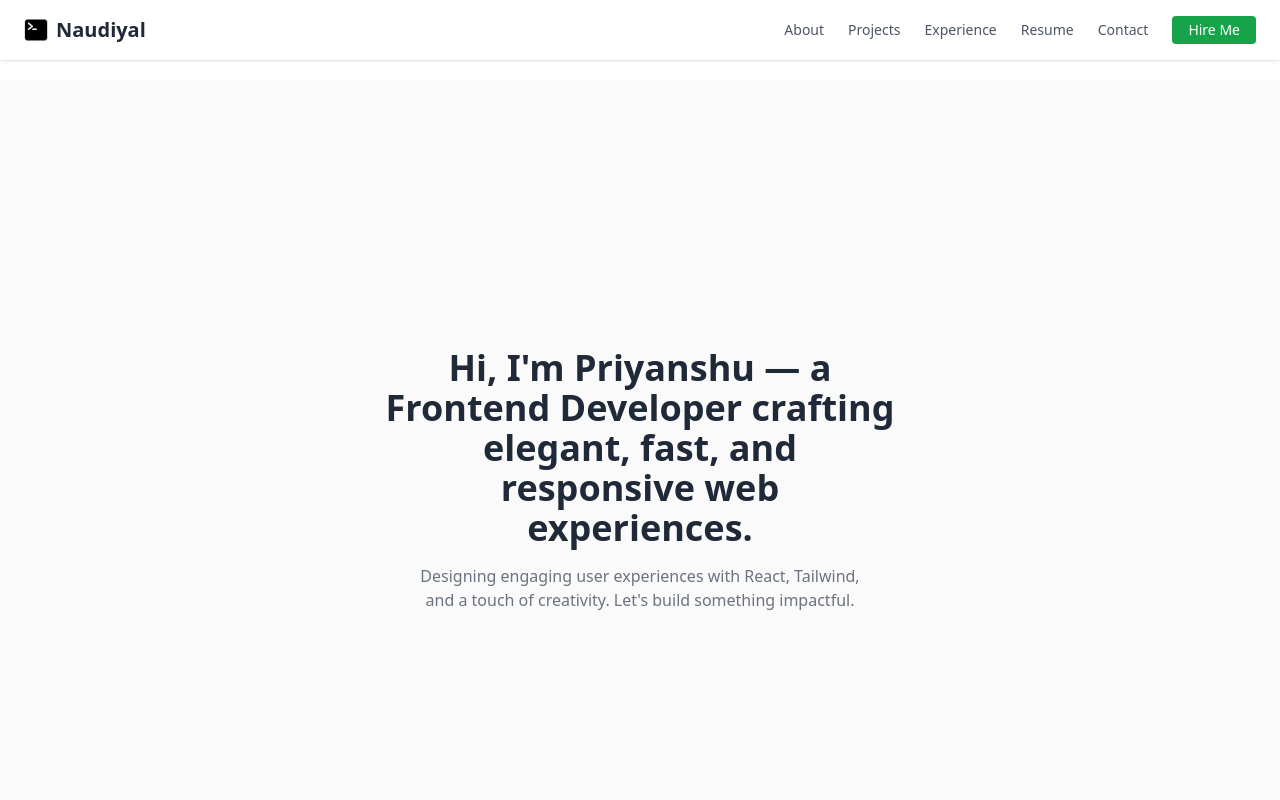
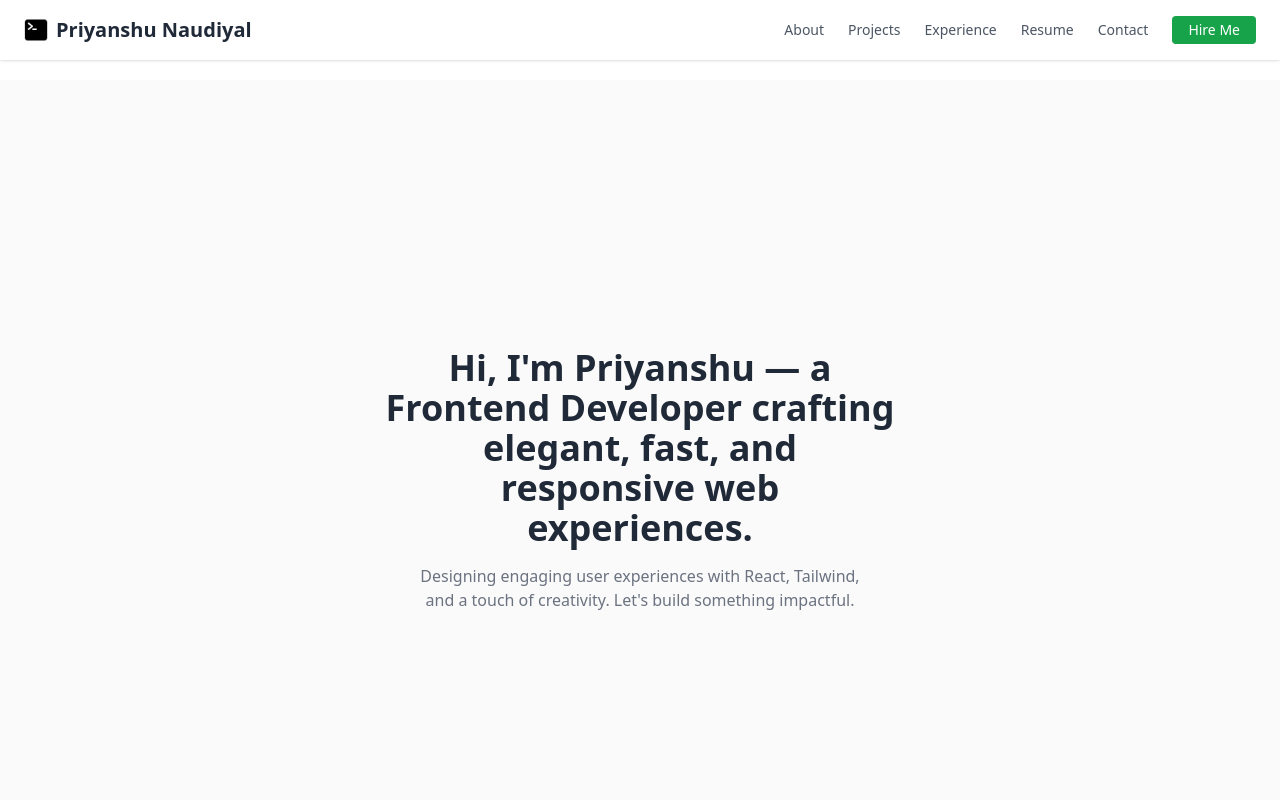
Before and after one commit to priyanshunaudiyal/My-Portfolio, a React (Create React App) app: page / in a window 1280 px wide. Shown: the top 800 px of the page. Built offline with nearby package versions, Linux system fonts and the light colour scheme; the HTML template or start-up script is replaced by a standard one.

Commit message:
name-added

```diff
--- a/src/components/Navbar.jsx
+++ b/src/components/Navbar.jsx
@@ -28,7 +28,7 @@ const Navbar = () => {
           onClick={handleScrollToTop}
         >
           <img src={`${process.env.PUBLIC_URL}/terminal.png`} alt="Logo" className="w-6 h-6" />
-          <span>Naudiyal</span>
+          <span>Priyanshu Naudiyal</span>
         </Link>
 
         {/* Hamburger Menu for small screens */}
```
Also changed, not shown: 2 other files (tests, documents, lock files or other folders).
